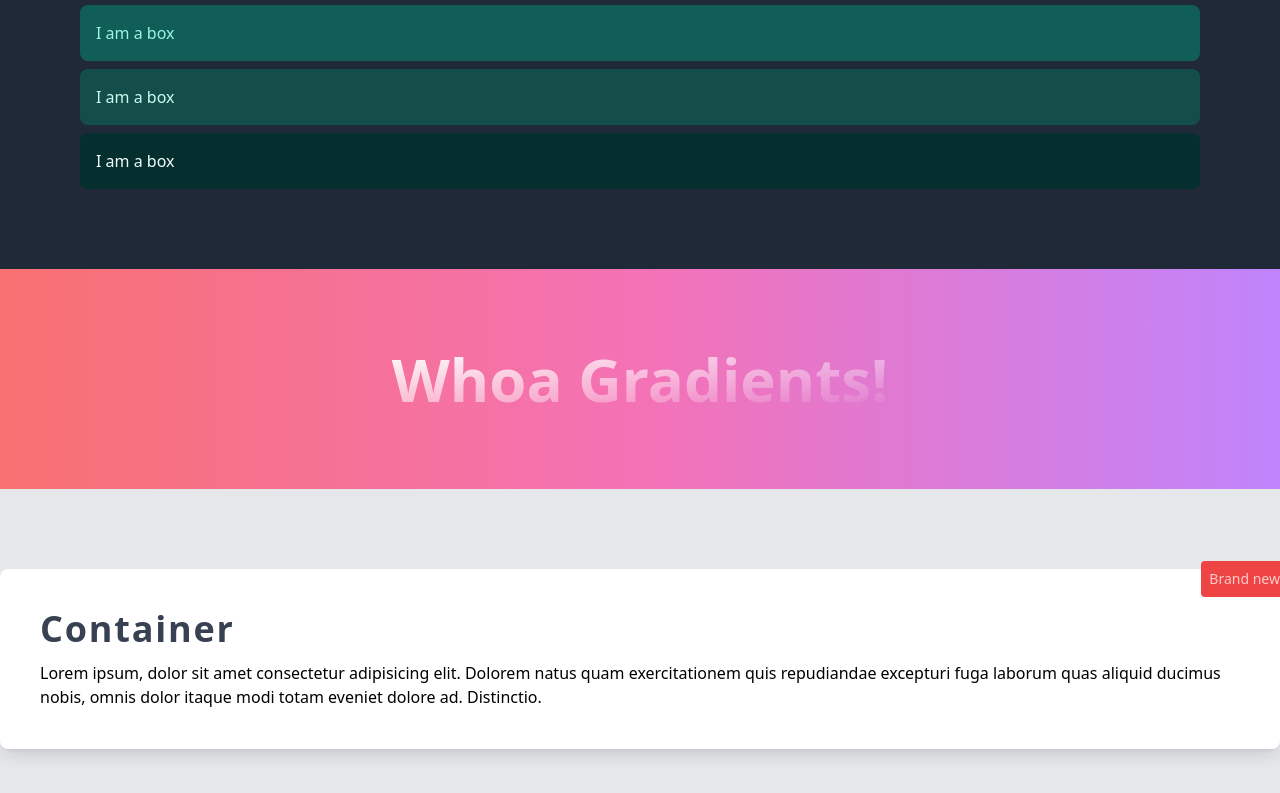
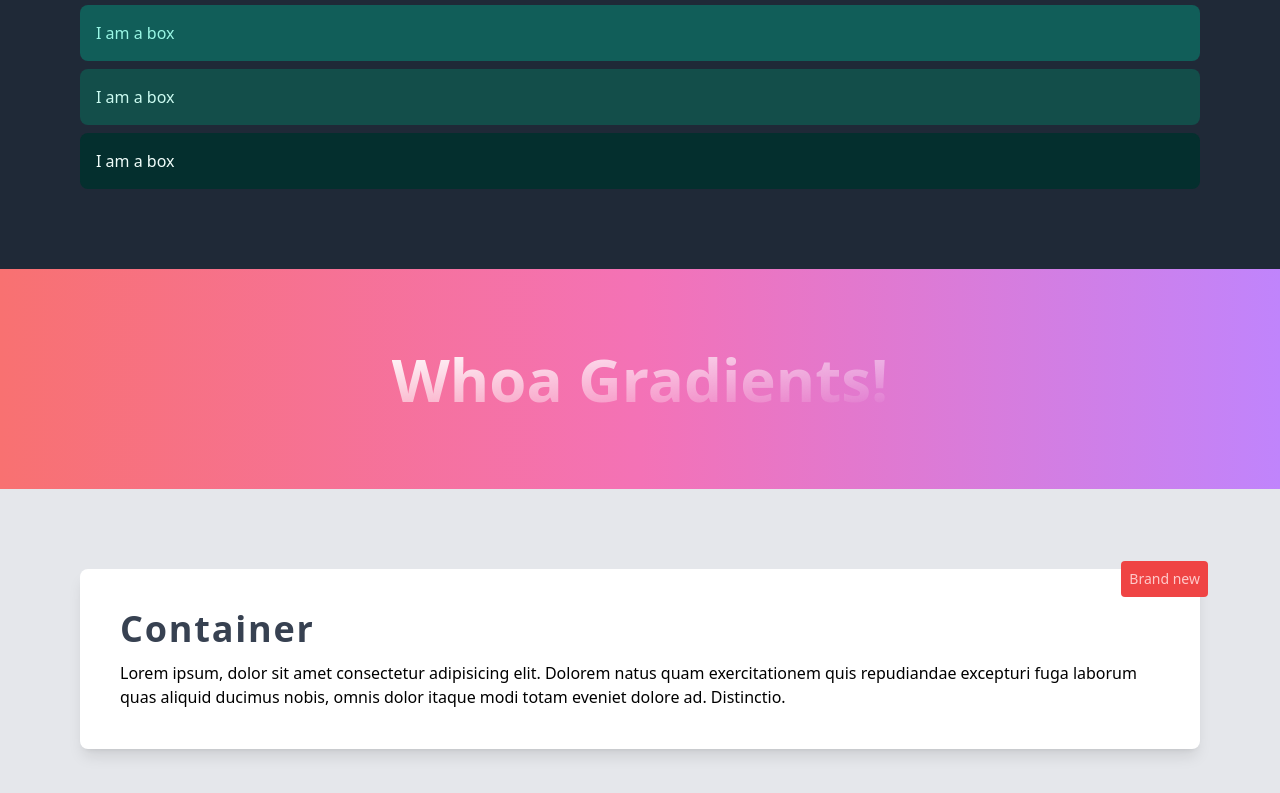
Before and after one commit to Aman11b/Tailwind-102, a website: page src/index.html in a window 1280 px wide. Shown: the part 1966-2759 px from the top of the page. Drawn offline with Linux system fonts and the light colour scheme.

Commit message:
restyling, layout & positioning

```diff
--- a/src/index.html
+++ b/src/index.html
@@ -67,7 +67,7 @@
 
     </div>
     <!-- container -->
-    <div class="py-20 bg-gray-200">
+    <div class="p-20 bg-gray-200">
         <div class="container mx-auto ">
             <div class="bg-white p-10 rounded-lg shadow-lg relative">
                 <div class="absolute top-0 right-0 bg-red-500 text-red-200 rounded py-2 px-2 text-sm transform translate-x-2 -translate-y-2">
```
Also changed, not shown: src/output.css.
